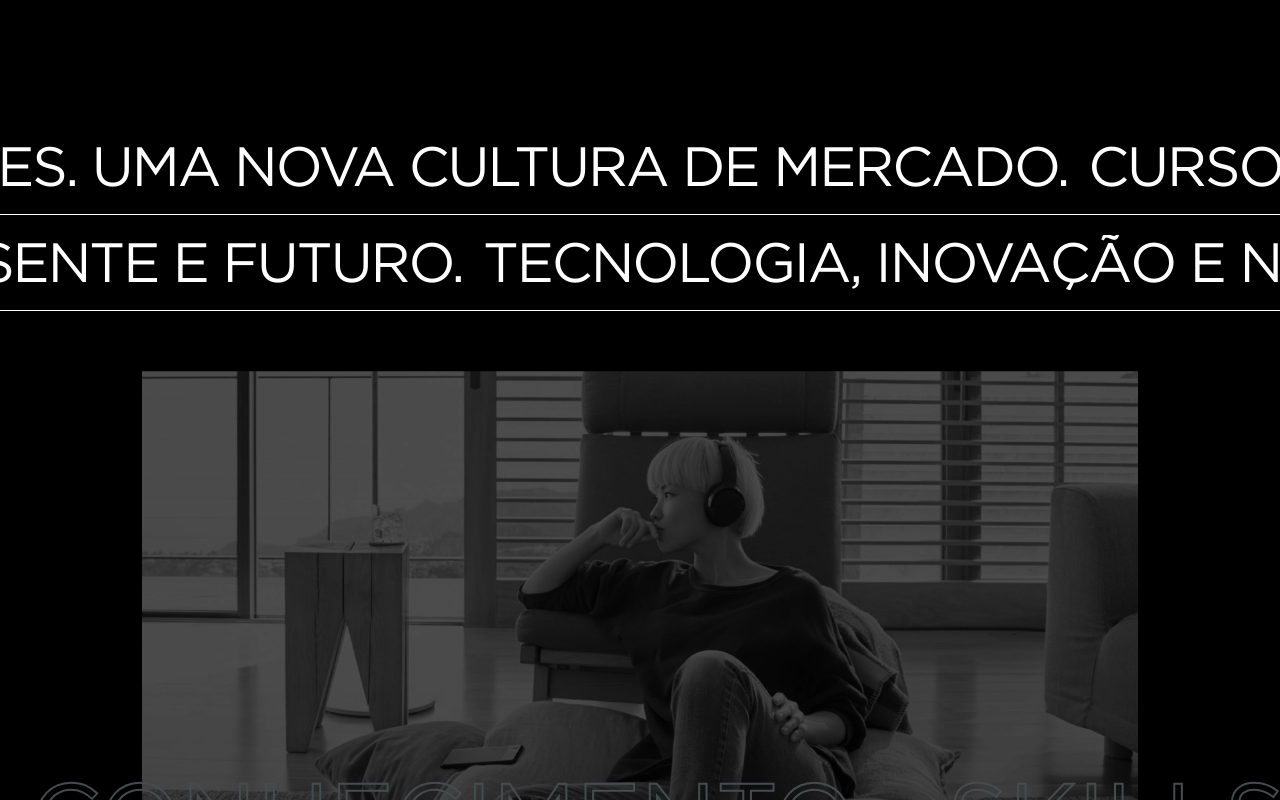
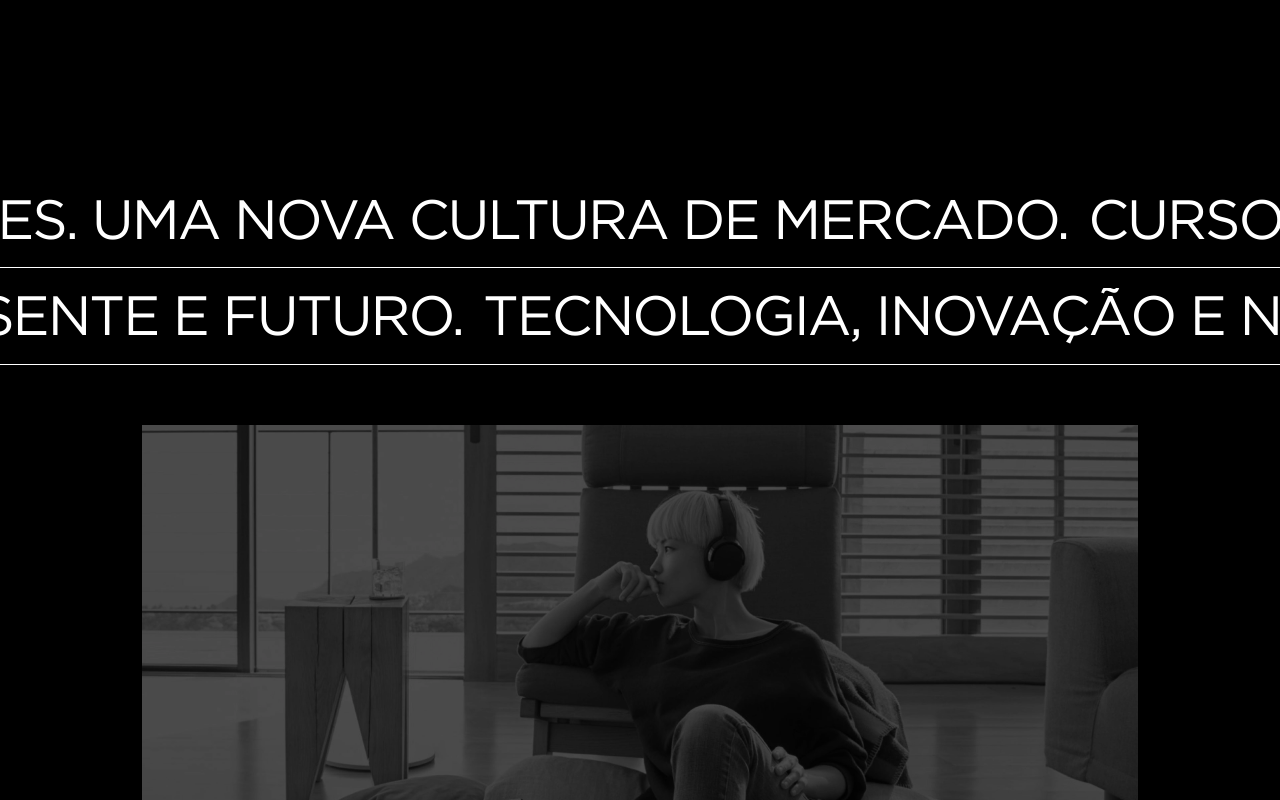
Before and after one commit to alexandre-fb/landing-fiap-test-front, a Next.js app: page / in a window 1280 px wide. Shown: the part 720-1520 px from the top of the page. Built offline with nearby package versions, Linux system fonts and the light colour scheme.

Commit message:
fix: Adjust padding and overflow in IntroSection for better layout

```diff
--- a/src/components/sections/Intro:/IntroSection.module.scss
+++ b/src/components/sections/Intro:/IntroSection.module.scss
@@ -5,6 +5,8 @@
   flex-direction: column;
   align-items: center;
   min-height: 100vh;
+  overflow: hidden;
+  padding: 8rem 0;
 
   @media (max-width: vars.$breakpoint-md) {
     padding: 5.5rem 2rem;
```
